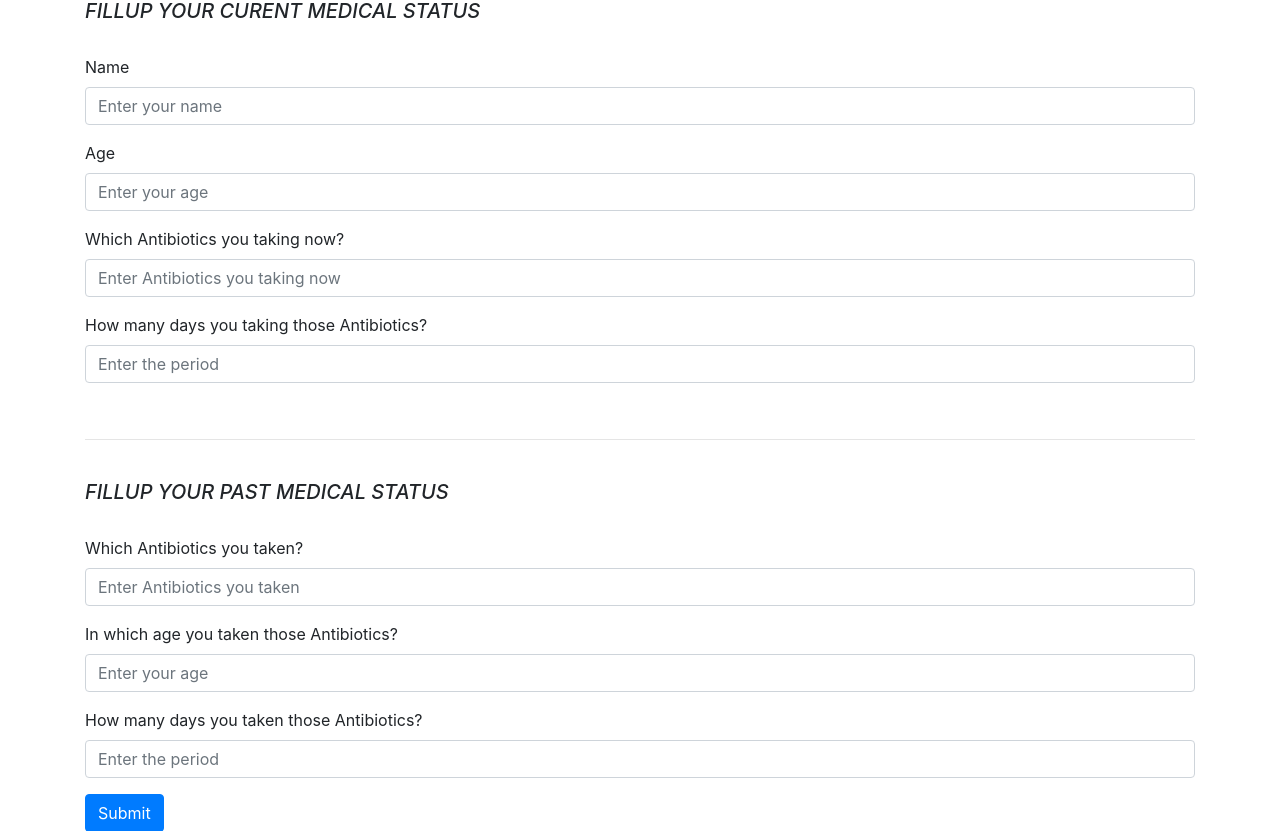
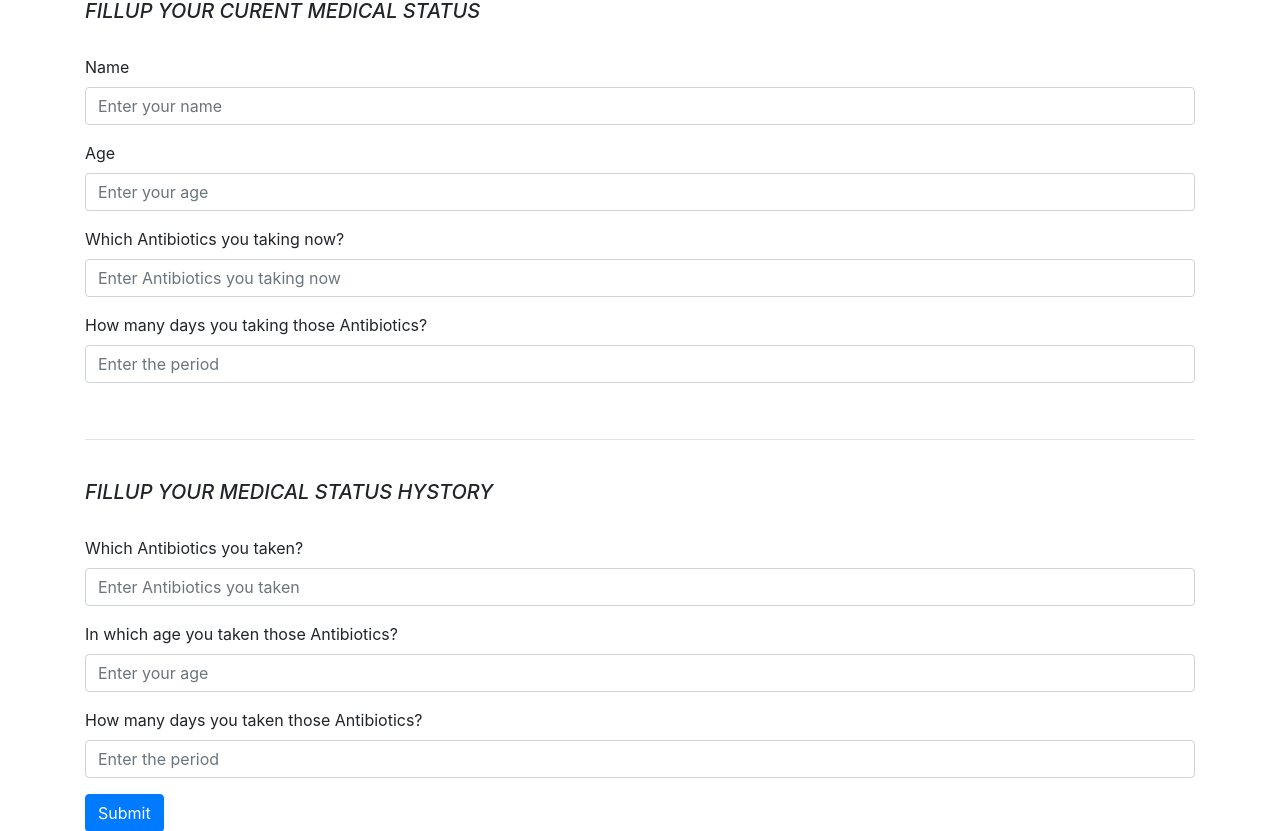
Before and after one commit to pspallabroy/Antimicrobials_Stewardship, a Flask app: page /home in a window 1280 px wide. Shown: the part 105-936 px from the top of the page. Run offline with Flask 2, Linux system fonts and the light colour scheme; some libraries are stand-ins or nearby versions.

Commit message:
Add files via upload

```diff
--- a/templates/home.html
+++ b/templates/home.html
@@ -66,7 +66,7 @@
         <input type="int" class="form-control" id="days" placeholder="Enter the period">
       </div><br>
       <hr><br>
-      <h5><i>FILLUP YOUR PAST MEDICAL STATUS</i></h5>
+      <h5><i>FILLUP YOUR MEDICAL STATUS HYSTORY</i></h5>
       <div class="form-group pt-4">
         <label for="taken_antibiotics" name="taken_antibiotics">Which Antibiotics you taken?</label>
         <input type="text" class="form-control" id="taken_antibiotics" placeholder="Enter Antibiotics you taken">
```
